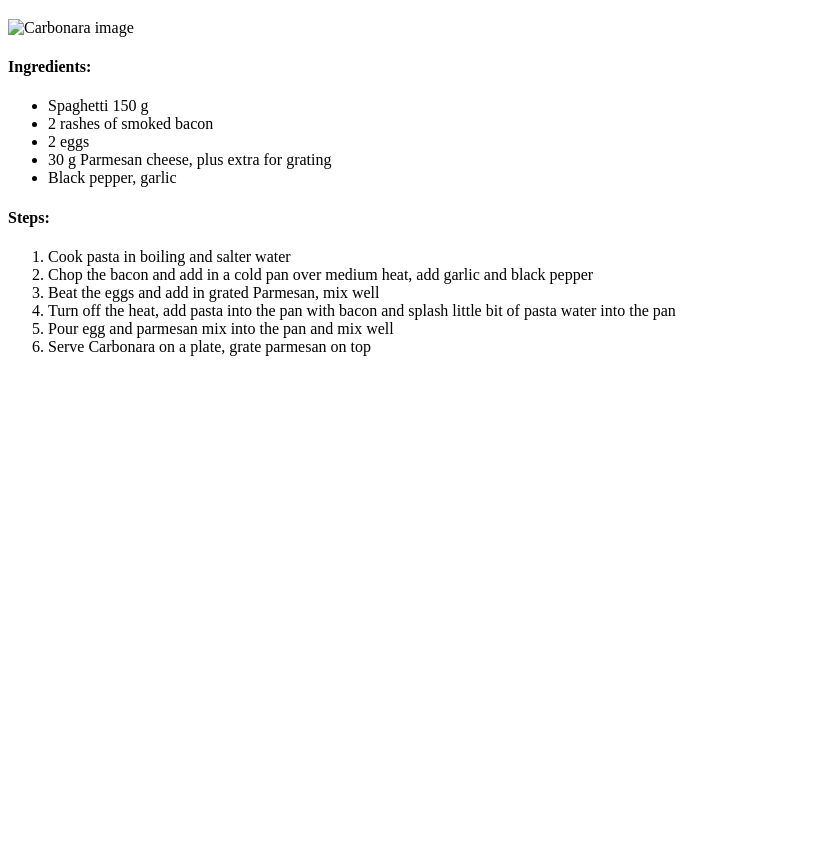
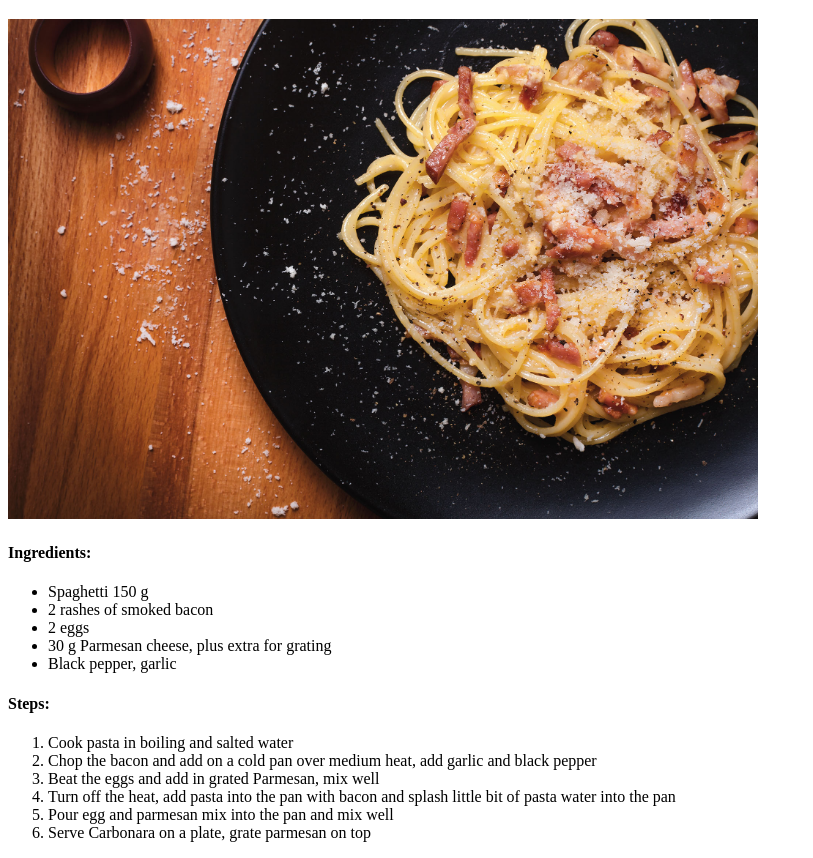
Before and after one commit to polyestersun/odin-recipes, a plain HTML site: page recipes/carbonara.html in a window 1280 px wide. Shown: the part 61-919 px from the top of the page, without its empty margins (0-813 px from the left). Before the commit the page ends 800 px from the top, so only its background shows below. Drawn offline with Linux system fonts and the light colour scheme.

Commit message:
Fixed typos in words

```diff
--- a/recipes/carbonara.html
+++ b/recipes/carbonara.html
@@ -5,7 +5,7 @@
     </head>
     <body>
         <h1>Carbonara Recipe</h1>
-        <img src="recipes/Espaguetis_carbonara.jpg" alt="Carbonara image">
+        <img src="./Espaguetis_carbonara.jpg" alt="Carbonara image" height="500">
         <h4>Ingredients:</h4>
         <ul>
             <li>Spaghetti 150 g</li>
@@ -16,8 +16,8 @@
         </ul>
         <h4>Steps:</h4>
         <ol>
-            <li>Cook pasta in boiling and salter water</li>
-            <li>Chop the bacon and add in a cold pan over medium heat, add garlic and black pepper</li>
+            <li>Cook pasta in boiling and salted water</li>
+            <li>Chop the bacon and add on a cold pan over medium heat, add garlic and black pepper</li>
             <li>Beat the eggs and add in grated Parmesan, mix well</li>
             <li>Turn off the heat, add pasta into the pan with bacon and splash little bit of pasta water into the pan</li>
             <li>Pour egg and parmesan mix into the pan and mix well</li>
```
